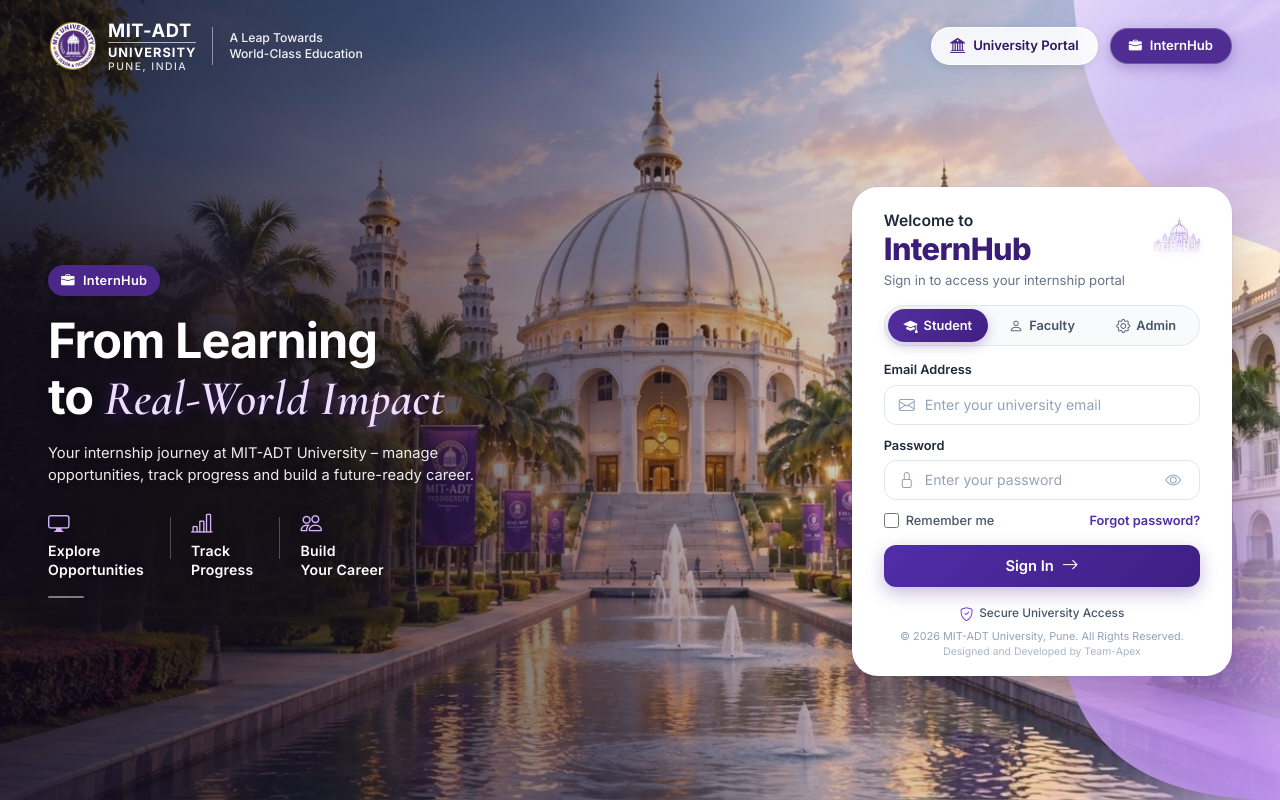
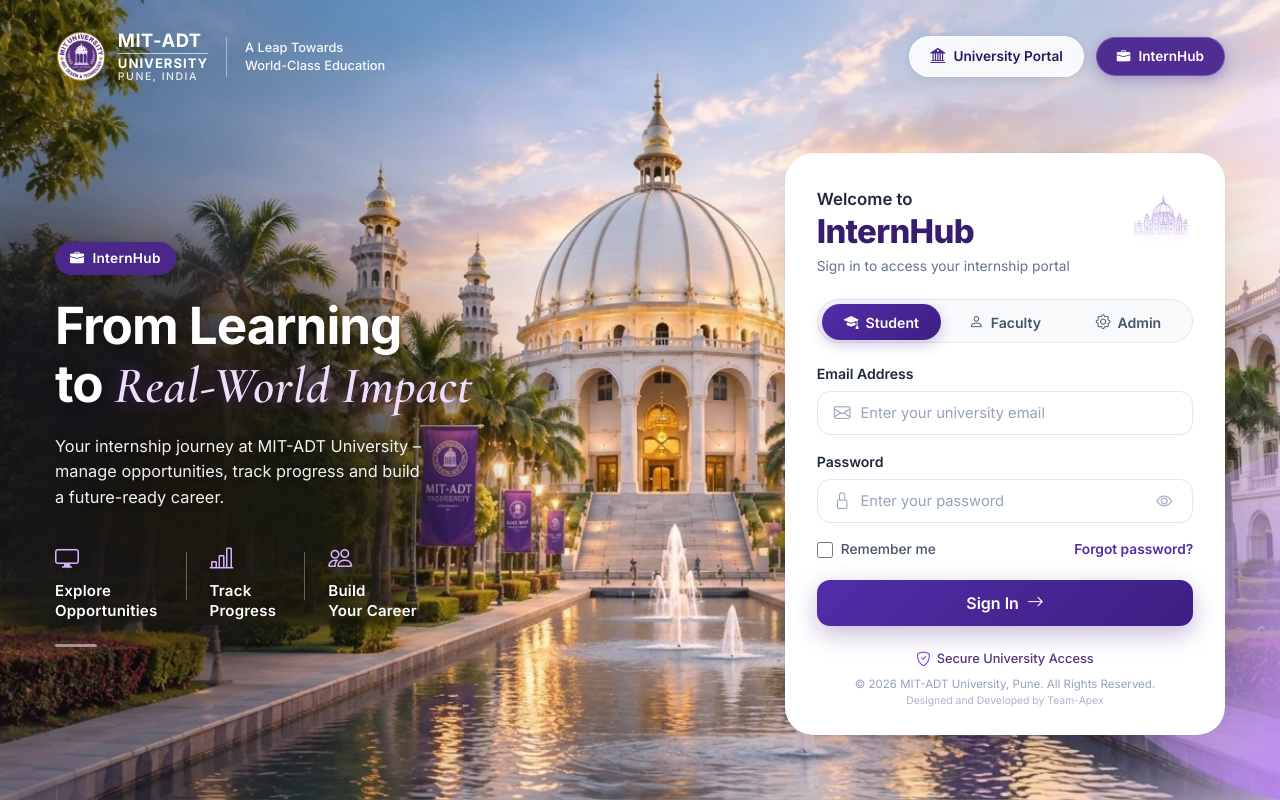
Before and after one commit to Swaraj0160/Internship-Management-System, a PHP site: page /login.php in a window 1280 px wide. Run offline with PHP 8.4, Linux system fonts and the light colour scheme; some web fonts are replaced.

Commit message:
fix(ui): precision correction of login page brightness, spacious card proportions, and delicate corner accents matching reference

```diff
--- a/login.php
+++ b/login.php
@@ -193,11 +193,11 @@ if(isset($_POST['login']))
             width: 100%;
             font-family: 'Inter', system-ui, -apple-system, sans-serif;
             color: var(--text-dark);
-            background-color: #1a0b2e;
+            background-color: #f8fafc;
             overflow-x: hidden;
         }
 
-        /* Full-Viewport Landing Page with Campus Photography */
+        /* Full-Viewport Landing Page with Natural, Bright Campus Photography */
         .portal-viewport {
             position: relative;
             min-height: 100vh;
@@ -205,34 +205,37 @@ if(isset($_POST['login']))
             display: flex;
             flex-direction: column;
             justify-content: space-between;
-            background-color: #1a0b2e;
+            background-color: #f8fafc;
             background-image: url('assets/images/campus_bg_reference.webp'), url('assets/images/campus_bg_reference.jpg');
             background-size: cover;
             background-position: center center;
             background-repeat: no-repeat;
-            padding: clamp(14px, 2.5vh, 24px) clamp(20px, 4vw, 48px);
+            padding: clamp(24px, 3.8vh, 40px) clamp(32px, 4.3vw, 72px);
             z-index: 1;
             overflow: hidden;
         }
 
-        /* Subtle dark gradient overlay behind left-side text to ensure high contrast without dimming campus */
+        /* Subtle localized dark gradient overlay ONLY behind left hero text for high readability without dimming the campus, building, sky, or water */
         .portal-viewport::before {
             content: '';
             position: absolute;
-            inset: 0;
-            background: linear-gradient(90deg, rgba(12, 6, 24, 0.72) 0%, rgba(18, 9, 36, 0.48) 45%, rgba(20, 10, 40, 0.12) 70%, transparent 100%);
+            top: 0;
+            left: 0;
+            width: 44%;
+            height: 100%;
+            background: radial-gradient(ellipse 90% 70% at 18% 54%, rgba(10, 5, 22, 0.42) 0%, rgba(12, 6, 26, 0.18) 55%, transparent 95%);
             z-index: 1;
             pointer-events: none;
         }
 
-        /* Decorative Lavender Corner Curves (matching reference) */
+        /* Flowing Soft Lavender Decorative Waves on Right Side (matching reference) */
         .corner-accents {
             position: absolute;
             top: 0;
             right: 0;
             bottom: 0;
-            width: 44%;
-            max-width: 580px;
+            width: 38%;
+            max-width: 520px;
             height: 100%;
             pointer-events: none;
             z-index: 2;
@@ -242,7 +245,6 @@ if(isset($_POST['login']))
         .accent-swoosh {
             width: 100%;
             height: 100%;
-            filter: drop-shadow(0 0 40px rgba(168, 85, 247, 0.15));
         }
 
         /* Top Bar: University Branding & Navigation Pills */
@@ -253,7 +255,7 @@ if(isset($_POST['login']))
             align-items: center;
             justify-content: space-between;
             width: 100%;
-            padding-bottom: 12px;
+            padding-bottom: clamp(12px, 2vh, 20px);
         }
 
         .university-branding {
@@ -264,20 +266,20 @@ if(isset($_POST['login']))
         }
 
         .brand-crest {
-            width: 48px;
-            height: 48px;
+            width: clamp(50px, 3.8vw, 60px);
+            height: clamp(50px, 3.8vw, 60px);
             object-fit: contain;
             filter: drop-shadow(0 2px 8px rgba(0,0,0,0.3));
         }
 
         .brand-details {
-            margin-left: 12px;
+            margin-left: clamp(12px, 1vw, 16px);
             display: flex;
             flex-direction: column;
         }
 
         .brand-title {
-            font-size: 1.15rem;
+            font-size: clamp(1.15rem, 1.35vw, 1.35rem);
             font-weight: 700;
             letter-spacing: 0.5px;
             line-height: 1.1;
@@ -289,7 +291,7 @@ if(isset($_POST['login']))
         }
 
         .brand-university {
-            font-size: 0.8rem;
+            font-size: clamp(0.82rem, 0.92vw, 0.9rem);
             font-weight: 700;
             letter-spacing: 1px;
             line-height: 1.2;
@@ -298,7 +300,7 @@ if(isset($_POST['login']))
         }
 
         .brand-location {
-            font-size: 0.65rem;
+            font-size: clamp(0.66rem, 0.72vw, 0.72rem);
             font-weight: 500;
             letter-spacing: 1.5px;
             color: rgba(255, 255, 255, 0.85);
@@ -307,15 +309,15 @@ if(isset($_POST['login']))
 
         .brand-separator {
             width: 1px;
-            height: 38px;
+            height: 40px;
             background: rgba(255, 255, 255, 0.45);
-            margin: 0 16px;
+            margin: 0 clamp(16px, 1.4vw, 22px);
         }
 
         .brand-tagline {
             display: flex;
             flex-direction: column;
-            font-size: 0.76rem;
+            font-size: clamp(0.8rem, 0.88vw, 0.86rem);
             font-weight: 500;
             color: rgba(255, 255, 255, 0.95);
             line-height: 1.35;
@@ -337,9 +339,9 @@ if(isset($_POST['login']))
             -webkit-backdrop-filter: blur(10px);
             color: #2e155c;
             border: 1px solid rgba(255, 255, 255, 0.95);
-            padding: 7px 18px;
+            padding: 8px 20px;
             border-radius: 9999px;
-            font-size: 0.82rem;
+            font-size: 0.85rem;
             font-weight: 600;
             text-decoration: none;
             box-shadow: 0 2px 10px rgba(0, 0, 0, 0.08);
@@ -365,9 +367,9 @@ if(isset($_POST['login']))
             background: var(--primary-purple);
             color: #ffffff;
             border: 1px solid rgba(255, 255, 255, 0.2);
-            padding: 7px 18px;
+            padding: 8px 20px;
             border-radius: 9999px;
-            font-size: 0.82rem;
+            font-size: 0.85rem;
             font-weight: 600;
             text-decoration: none;
             box-shadow: 0 4px 14px rgba(79, 45, 147, 0.35);
@@ -388,15 +390,17 @@ if(isset($_POST['login']))
             display: flex;
             align-items: center;
             justify-content: space-between;
-            gap: 40px;
-            margin: auto 0;
-            padding: 20px 0;
+            gap: clamp(36px, 4vw, 64px);
+            margin-top: clamp(14px, 2.6vh, 30px);
+            margin-bottom: auto;
+            padding: 10px 0;
             width: 100%;
+            flex: 1;
         }
 
         /* Left Promotional Section (approx. 67% Desktop Width) */
         .hero-section {
-            flex: 1.4;
+            flex: 1.35;
             max-width: 680px;
             color: #ffffff;
             display: flex;
@@ -409,28 +413,28 @@ if(isset($_POST['login']))
             gap: 8px;
             background: var(--badge-purple);
             color: #ffffff;
-            padding: 5px 13px;
+            padding: 6px 15px;
             border-radius: 9999px;
-            font-size: 0.8rem;
+            font-size: 0.85rem;
             font-weight: 600;
             letter-spacing: 0.3px;
             box-shadow: 0 2px 10px rgba(0, 0, 0, 0.2);
             width: fit-content;
-            margin-bottom: clamp(14px, 2.2vh, 22px);
+            margin-bottom: clamp(18px, 2.6vh, 26px);
         }
 
         .hero-badge i {
-            font-size: 0.85rem;
+            font-size: 0.88rem;
         }
 
         .hero-heading {
-            font-size: clamp(2.3rem, 3.8vw, 3.5rem);
+            font-size: clamp(2.7rem, 4vw, 3.7rem);
             font-weight: 700;
             line-height: 1.15;
             color: #ffffff;
             letter-spacing: -0.02em;
-            text-shadow: 0 2px 16px rgba(0, 0, 0, 0.35);
-            margin-bottom: clamp(12px, 1.8vh, 18px);
+            text-shadow: 0 2px 16px rgba(0, 0, 0, 0.4);
+            margin-bottom: clamp(16px, 2.2vh, 22px);
         }
 
         .hero-heading .serif-italic {
@@ -438,17 +442,17 @@ if(isset($_POST['login']))
             font-style: italic;
             font-weight: 600;
             color: var(--lavender-light);
-            text-shadow: 0 2px 14px rgba(124, 58, 237, 0.35);
+            text-shadow: 0 2px 20px rgba(168, 85, 247, 0.35);
             letter-spacing: 0.01em;
         }
 
         .hero-description {
-            font-size: clamp(0.92rem, 1.1vw, 1.05rem);
-            line-height: 1.5;
-            color: rgba(255, 255, 255, 0.92);
-            max-width: 480px;
-            text-shadow: 0 1px 8px rgba(0, 0, 0, 0.3);
-            margin-bottom: clamp(18px, 2.6vh, 28px);
+            font-size: clamp(1.02rem, 1.15vw, 1.12rem);
+            line-height: 1.55;
+            color: rgba(255, 255, 255, 0.94);
+            max-width: 510px;
+            text-shadow: 0 1px 8px rgba(0, 0, 0, 0.4);
+            margin-bottom: clamp(28px, 3.8vh, 38px);
             font-weight: 400;
         }
 
@@ -463,45 +467,47 @@ if(isset($_POST['login']))
         .feature-item {
             display: flex;
             flex-direction: column;
-            padding-right: clamp(16px, 2vw, 28px);
+            padding-right: clamp(18px, 2.2vw, 30px);
         }
 
         .feature-icon-wrapper {
-            font-size: 1.35rem;
+            font-size: 1.5rem;
             color: var(--lavender-accent);
-            margin-bottom: 8px;
+            margin-bottom: 10px;
             line-height: 1;
             filter: drop-shadow(0 2px 6px rgba(0, 0, 0, 0.25));
         }
 
         .feature-title {
-            font-size: 0.88rem;
+            font-size: 0.94rem;
             font-weight: 600;
             color: #ffffff;
-            line-height: 1.32;
+            line-height: 1.35;
             letter-spacing: 0.2px;
             text-shadow: 0 1px 6px rgba(0, 0, 0, 0.3);
         }
 
         .feature-separator {
             width: 1px;
-            height: 42px;
-            background: rgba(255, 255, 255, 0.26);
-            margin: 4px clamp(14px, 1.6vw, 24px) 0 0;
+            height: 48px;
+            background: rgba(255, 255, 255, 0.32);
+            margin: 6px clamp(16px, 1.8vw, 26px) 0 0;
             flex-shrink: 0;
         }
 
         .accent-dash {
-            width: 36px;
-            height: 2px;
-            background: rgba(255, 255, 255, 0.45);
-            margin-top: clamp(14px, 2vh, 22px);
+            width: 42px;
+            height: 2.5px;
+            background: rgba(255, 255, 255, 0.5);
+            margin-top: clamp(20px, 2.8vh, 28px);
             border-radius: 2px;
         }
 
-        /* Right Section: Prominent White Login Card */
+        /* Right Section: Prominent Spacious White Login Card (matching reference dimensions ~491px x ~664px) */
         .login-card-container {
-            flex: 0 0 clamp(380px, 28vw, 425px);
+            flex: 0 0 clamp(440px, 29.4vw, 492px);
+            max-width: 492px;
+            width: 100%;
             display: flex;
             justify-content: flex-end;
             position: relative;
@@ -510,21 +516,21 @@ if(isset($_POST['login']))
 
         .login-card {
             width: 100%;
-            max-width: 425px;
+            max-width: 492px;
             background: #ffffff;
-            border-radius: 26px;
-            border: 1px solid rgba(255, 255, 255, 0.9);
-            box-shadow: 0 20px 50px -10px rgba(25, 6, 52, 0.28), 0 0 0 1px rgba(124, 58, 237, 0.05);
-            padding: clamp(22px, 3vh, 30px) clamp(22px, 2.4vw, 32px) clamp(16px, 2vh, 22px) clamp(22px, 2.4vw, 32px);
+            border-radius: 28px;
+            border: 1px solid rgba(255, 255, 255, 0.95);
+            box-shadow: 0 24px 60px -12px rgba(25, 6, 52, 0.22), 0 0 0 1px rgba(124, 58, 237, 0.04);
+            padding: clamp(34px, 4.4vh, 44px) clamp(28px, 2.4vw, 40px) clamp(26px, 3.2vh, 32px) clamp(28px, 2.4vw, 40px);
             position: relative;
         }
 
         /* Architectural Dome Illustration in Upper-Right Corner */
         .card-dome-art {
             position: absolute;
-            top: clamp(18px, 2.4vh, 24px);
-            right: clamp(18px, 2.2vw, 26px);
-            width: clamp(64px, 5vw, 74px);
+            top: clamp(28px, 3.6vh, 36px);
+            right: clamp(28px, 2.4vw, 36px);
+            width: clamp(74px, 5.2vw, 86px);
             height: auto;
             opacity: 0.88;
             pointer-events: none;
@@ -532,27 +538,27 @@ if(isset($_POST['login']))
         }
 
         .card-header-area {
-            margin-bottom: clamp(12px, 1.8vh, 18px);
+            margin-bottom: clamp(20px, 2.8vh, 26px);
         }
 
         .card-pretitle {
-            font-size: 0.98rem;
+            font-size: clamp(1.05rem, 1.15vw, 1.15rem);
             font-weight: 600;
             color: #1e293b;
-            line-height: 1.2;
+            line-height: 1.25;
         }
 
         .card-main-title {
-            font-size: clamp(1.85rem, 2.4vw, 2.15rem);
+            font-size: clamp(2.05rem, 2.4vw, 2.4rem);
             font-weight: 800;
-            color: #3b1d77;
+            color: #381d6f;
             letter-spacing: -0.02em;
             line-height: 1.12;
-            margin: 2px 0 4px 0;
+            margin: 3px 0 6px 0;
         }
 
         .card-subtitle {
-            font-size: 0.82rem;
+            font-size: clamp(0.86rem, 0.95vw, 0.92rem);
             color: var(--text-muted);
             margin: 0;
             font-weight: 400;
@@ -563,31 +569,33 @@ if(isset($_POST['login']))
             background: #f8fafc;
             border: 1px solid #e2e8f0;
             border-radius: 9999px;
-            padding: 3px;
+            padding: 4px;
             display: flex;
             gap: 4px;
-            margin-bottom: clamp(12px, 1.8vh, 18px);
+            margin-bottom: clamp(18px, 2.5vh, 24px);
+            height: 44px;
         }
 
         .role-pill {
             flex: 1;
+            height: 36px;
             border: none;
             background: transparent;
-            padding: 6px 8px;
+            padding: 6px 10px;
             border-radius: 9999px;
-            font-size: 0.8rem;
+            font-size: 0.88rem;
             font-weight: 600;
             color: #475569;
             display: inline-flex;
             align-items: center;
             justify-content: center;
-            gap: 6px;
+            gap: 7px;
             cursor: pointer;
             transition: all 0.22s ease;
         }
 
         .role-pill i {
-            font-size: 0.88rem;
+            font-size: 0.92rem;
         }
 
         .role-pill:hover:not(.active) {
@@ -596,32 +604,32 @@ if(isset($_POST['login']))
         }
 
         .role-pill.active {
-            background: linear-gradient(135deg, #532fa0 0%, #401f82 100%);
+            background: linear-gradient(135deg, #512da8 0%, #3e1f82 100%);
             color: #ffffff;
-            box-shadow: 0 4px 12px rgba(79, 45, 147, 0.28);
+            box-shadow: 0 4px 14px rgba(79, 45, 147, 0.28);
         }
 
         /* Input Controls & Labels */
         .form-group-custom {
-            margin-bottom: clamp(10px, 1.4vh, 14px);
+            margin-bottom: clamp(14px, 2vh, 18px);
         }
 
         .field-label {
             display: block;
-            font-size: 0.8rem;
+            font-size: 0.88rem;
             font-weight: 600;
             color: #1e293b;
-            margin-bottom: 5px;
+            margin-bottom: 7px;
         }
 
         .input-box {
             display: flex;
             align-items: center;
             border: 1px solid #e2e8f0;
-            border-radius: 12px;
+            border-radius: 13px;
             background: #ffffff;
-            padding: 0 14px;
-            height: clamp(40px, 4.8vh, 44px);
+            padding: 0 16px;
+            height: clamp(44px, 5.2vh, 48px);
             transition: all 0.2s ease;
         }
 
@@ -632,7 +640,7 @@ if(isset($_POST['login']))
 
         .input-icon {
             color: #94a3b8;
-            font-size: 1rem;
+            font-size: 1.05rem;
             display: flex;
             align-items: center;
             flex-shrink: 0;
@@ -648,7 +656,7 @@ if(isset($_POST['login']))
             outline: none;
             background: transparent;
             width: 100%;
-            font-size: 0.88rem;
+            font-size: 0.92rem;
             color: #0f172a;
             padding: 0 10px;
         }
@@ -676,14 +684,14 @@ if(isset($_POST['login']))
             display: flex;
             align-items: center;
             justify-content: space-between;
-            margin: clamp(10px, 1.4vh, 15px) 0 clamp(12px, 1.8vh, 18px) 0;
-            font-size: 0.8rem;
+            margin: clamp(14px, 1.8vh, 18px) 0 clamp(18px, 2.5vh, 24px) 0;
+            font-size: 0.86rem;
         }
 
         .checkbox-container {
             display: inline-flex;
             align-items: center;
-            gap: 7px;
+            gap: 8px;
             color: #475569;
             cursor: pointer;
             user-select: none;
@@ -691,8 +699,8 @@ if(isset($_POST['login']))
         }
 
         .checkbox-container input[type="checkbox"] {
-            width: 15px;
-            height: 15px;
+            width: 16px;
+            height: 16px;
             border-radius: 4px;
             border: 1px solid #cbd5e1;
             cursor: pointer;
@@ -714,19 +722,19 @@ if(isset($_POST['login']))
         /* Sign In Button */
         .btn-signin {
             width: 100%;
-            height: clamp(42px, 5.2vh, 46px);
+            height: clamp(46px, 5.5vh, 52px);
             border: none;
-            border-radius: 12px;
+            border-radius: 13px;
             background: var(--primary-gradient);
             color: #ffffff;
-            font-size: 0.92rem;
+            font-size: 1rem;
             font-weight: 600;
             display: inline-flex;
             align-items: center;
             justify-content: center;
             gap: 8px;
             cursor: pointer;
-            box-shadow: 0 6px 18px rgba(79, 45, 147, 0.32);
+            box-shadow: 0 8px 24px rgba(79, 45, 147, 0.32);
             transition: all 0.22s ease;
         }
 
@@ -774,7 +782,7 @@ if(isset($_POST['login']))
 
         /* Card Footer: Security & Copyright */
         .card-footer-area {
-            margin-top: clamp(12px, 1.8vh, 18px);
+            margin-top: clamp(18px, 2.5vh, 26px);
             text-align: center;
         }
 
@@ -783,19 +791,19 @@ if(isset($_POST['login']))
             align-items: center;
             justify-content: center;
             gap: 6px;
-            font-size: 0.74rem;
+            font-size: 0.8rem;
             font-weight: 500;
-            color: #475569;
-            margin-bottom: 4px;
+            color: #52367d;
+            margin-bottom: 6px;
         }
 
         .security-badge i {
             color: #6d28d9;
-            font-size: 0.85rem;
+            font-size: 0.9rem;
         }
 
         .copyright-text {
-            font-size: 0.68rem;
+            font-size: 0.72rem;
             color: #94a3b8;
             margin: 0;
             line-height: 1.4;
@@ -1020,7 +1119,7 @@ if(isset($_POST['login']))
             </h1>
 
             <p class="hero-description">
-                Your internship journey at MIT-ADT University – manage opportunities, track progress and build a future-ready career.
+                Your internship journey at MIT-ADT University –<br class="d-none d-lg-inline"> manage opportunities, track progress and build<br class="d-none d-lg-inline"> a future-ready career.
             </p>
 
             <div class="features-row">
```
Also changed, not shown: other parts of login.php (+106 -15 lines), 7 other files.
